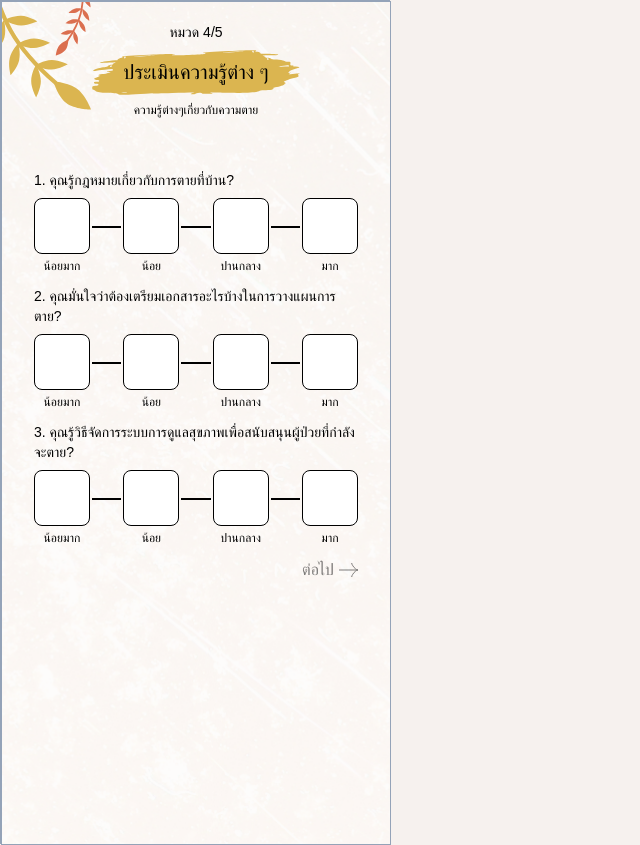
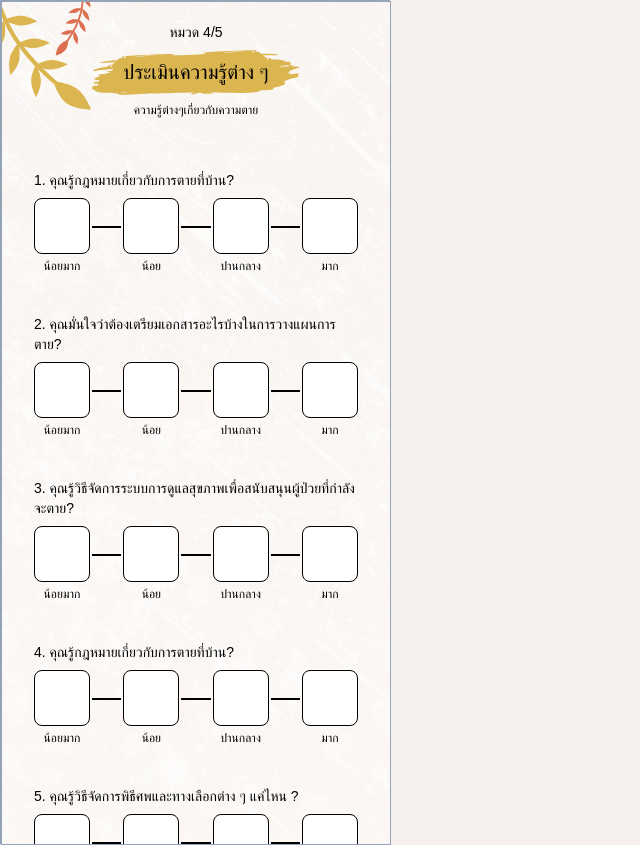
Before and after one commit to Tantatorn-dev/deathtalk-photobooth, a SvelteKit app: page /explore/4 in a window 1280 px wide. Shown: the whole page, without its empty margins (0-640 px from the left). Built offline with nearby package versions, Linux system fonts and the light colour scheme; a web font is replaced by a local one.

Commit message:
feat: group question 4 together

```diff
--- a/src/routes/explore/3/+page.svelte
+++ b/src/routes/explore/3/+page.svelte
@@ -8,8 +8,6 @@
 	import Question from '../../../components/explore/Question.svelte';
 	import { answers, type Answer } from '../../../store';
 	import { isAllAnswered } from '../../../utils/score';
-
-	let index = 0;
 
 	let answersValue: Answer[] = [];
 	answers.subscribe((value) => {
--- a/src/routes/explore/4/+page.svelte
+++ b/src/routes/explore/4/+page.svelte
@@ -9,60 +9,34 @@
 	import { answers, type Answer } from '../../../store';
 	import { isAllAnswered } from '../../../utils/score';
 
-	let index = 0;
-
 	let answersValue: Answer[] = [];
 	answers.subscribe((value) => {
 		answersValue = value;
 	});
 
-	let isShow1 = false;
+	let isShow = false;
 
-	const { isShowStore: isShow1Store, enhanceCallback: callback1 } = useFade(() => {
-		index++;
+	const { isShowStore, enhanceCallback } = useFade(() => {
+		goto(`/explore/5`);
 	});
 
-	isShow1Store.subscribe((value) => {
-		isShow1 = value;
-	});
-
-	let isShow2 = false;
-
-	const { isShowStore: isShow2Store, enhanceCallback: callback2 } = useFade(() => {
-		goto('/explore/intermission');
-	});
-
-	isShow2Store.subscribe((value) => {
-		isShow2 = value;
+	isShowStore.subscribe((value) => {
+		isShow = value;
 	});
 </script>
 
 <VineFrame hideVine2={true}>
-	<div class="flex flex-col gap-3 ml-8 mr-8">
+	<FadeWrapper {isShow} className="flex flex-col gap-3 ml-8 mr-8">
 		<div class="mt-5">
 			<Header chapter={4} title="ประเมินความรู้ต่าง ๆ" subtitle="ความรู้ต่างๆเกี่ยวกับความตาย" />
 		</div>
 		<div class="flex flex-col gap-10 mt-10">
-			{#if index == 0}
-				<FadeWrapper className="flex flex-col gap-3" isShow={isShow1}>
 			<Question question="1. คุณรู้กฎหมายเกี่ยวกับการตายที่บ้าน?" name="d1" />
-					<Question
-						question="2. คุณมั่นใจว่าต้องเตรียมเอกสารอะไรบ้างในการวางแผนการตาย?"
-						name="d2"
-					/>
+			<Question question="2. คุณมั่นใจว่าต้องเตรียมเอกสารอะไรบ้างในการวางแผนการตาย?" name="d2" />
 			<Question
 				question="3. คุณรู้วิธีจัดการระบบการดูแลสุขภาพเพื่อสนับสนุนผู้ป่วยที่กำลังจะตาย?"
 				name="d3"
 			/>
-					<div class="flex justify-end">
-						<NextButton
-							disabled={!isAllAnswered(answersValue, ['d1', 'd2', 'd3'])}
-							onClick={callback1}
-						/>
-					</div>
-				</FadeWrapper>
-			{:else if index == 1}
-				<FadeWrapper className="flex flex-col gap-3" isShow={isShow2}>
 			<Question question="4. คุณรู้กฎหมายเกี่ยวกับการตายที่บ้าน?" name="d4" />
 			<Question question="5. คุณรู้วิธีจัดการพิธีศพและทางเลือกต่าง ๆ แค่ไหน ?" name="d5" />
 			<Question
@@ -71,12 +45,10 @@
 			/>
 			<div class="flex justify-end">
 				<NextButton
-							disabled={!isAllAnswered(answersValue, ['d4', 'd5', 'd6'])}
-							onClick={callback2}
+					disabled={!isAllAnswered(answersValue, ['d1', 'd2', 'd3', 'd4', 'd5', 'd6'])}
+					onClick={enhanceCallback}
 				/>
 			</div>
+		</div>
 	</FadeWrapper>
-			{/if}
-		</div>
-	</div>
 </VineFrame>
```
Lines whose indentation alone changed are shown as unchanged.
